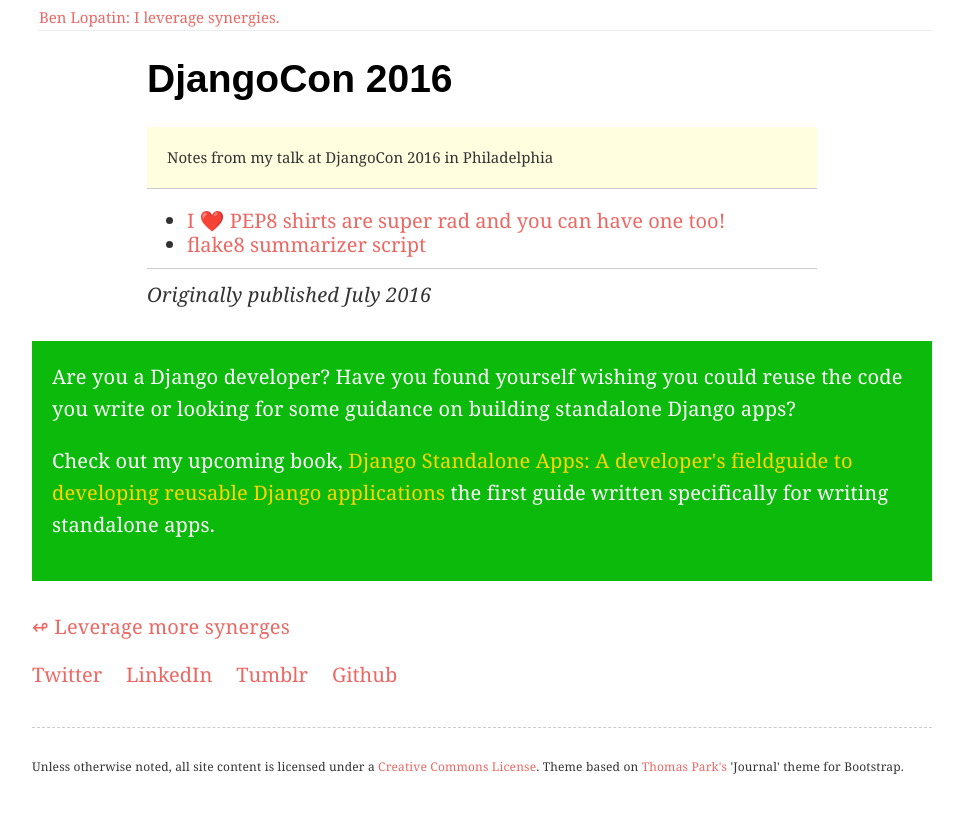
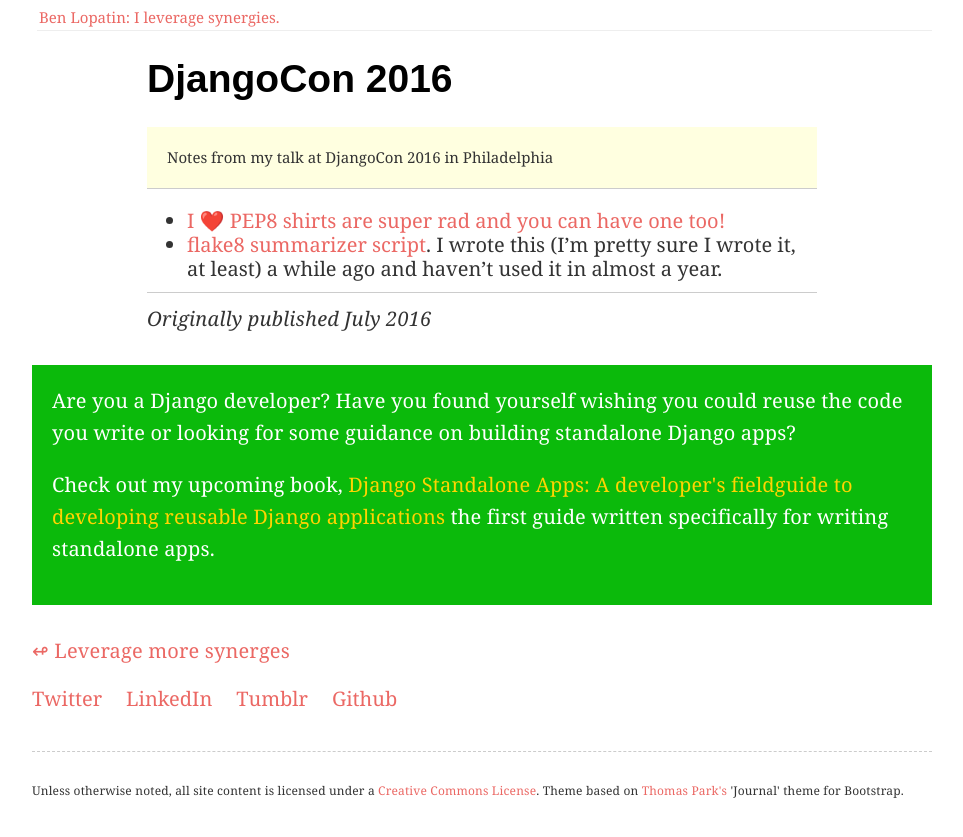
Before and after one commit to bennylope/bennylope.github.com, a Jekyll site: the page built from _posts/2016-07-20-djangocon2016.md, in a window 1280 px wide. Shown: the top 837 px of the page, without its empty margins (158-1121 px from the left). Built offline with Jekyll 4.4.1, drawn with Linux system fonts in a browser that asks for light colours; some web fonts are replaced; comment, search, counter and statistics services are not loaded.

Commit message:
Update 2016-07-20-djangocon2016.md

```diff
--- a/_posts/2016-07-20-djangocon2016.md
+++ b/_posts/2016-07-20-djangocon2016.md
@@ -9,4 +9,4 @@
 ---
 
 * [I ❤️ PEP8 shirts are super rad and you can have one too!](https://store.py-shirt.com/)
-* [flake8 summarizer script](https://gist.github.com/bennylope/0668fabc8eeb7d8a474bf7a1b3cd5c16)
+* [flake8 summarizer script](https://gist.github.com/bennylope/0668fabc8eeb7d8a474bf7a1b3cd5c16). I wrote this (I'm pretty sure I wrote it, at least) a while ago and haven't used it in almost a year.
```
